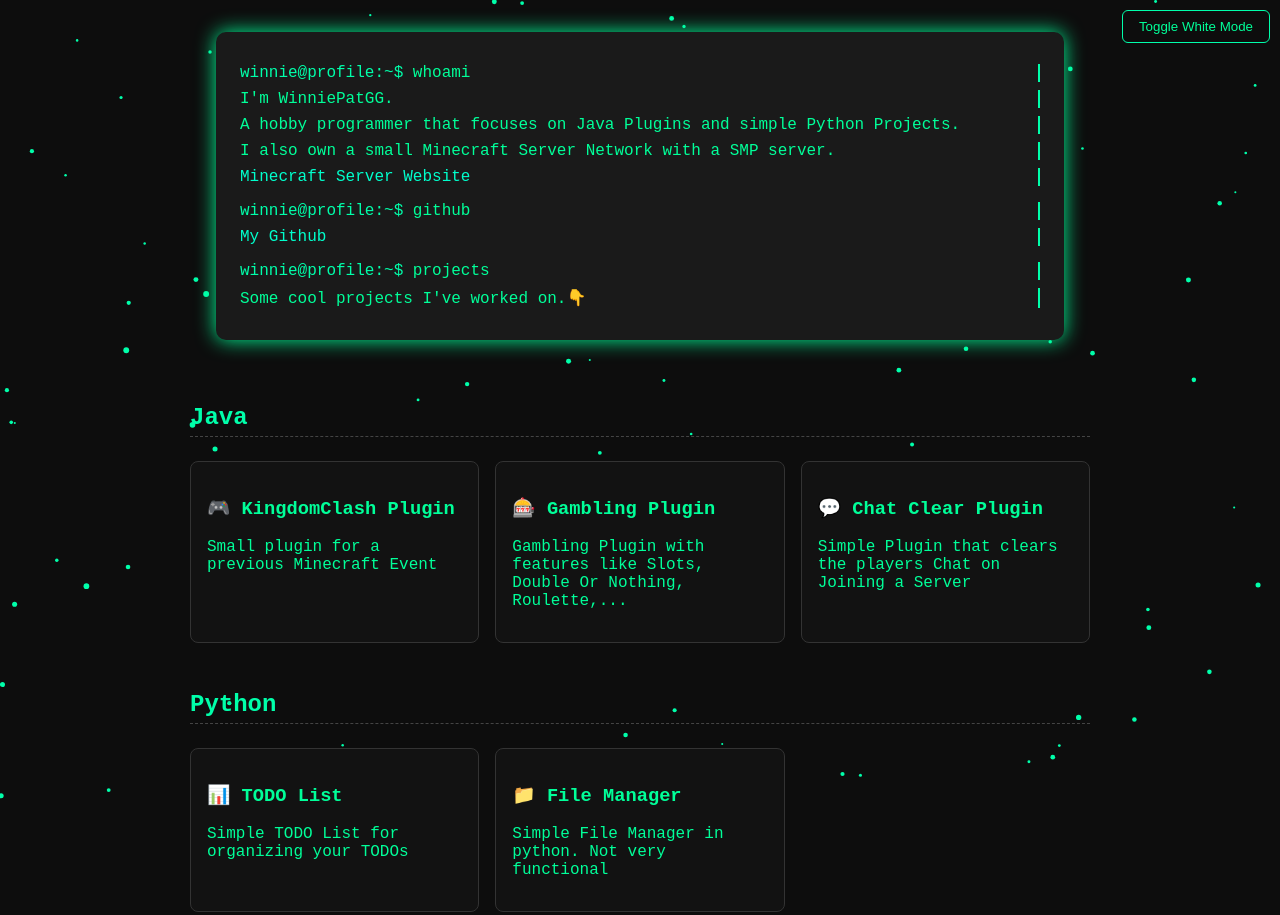
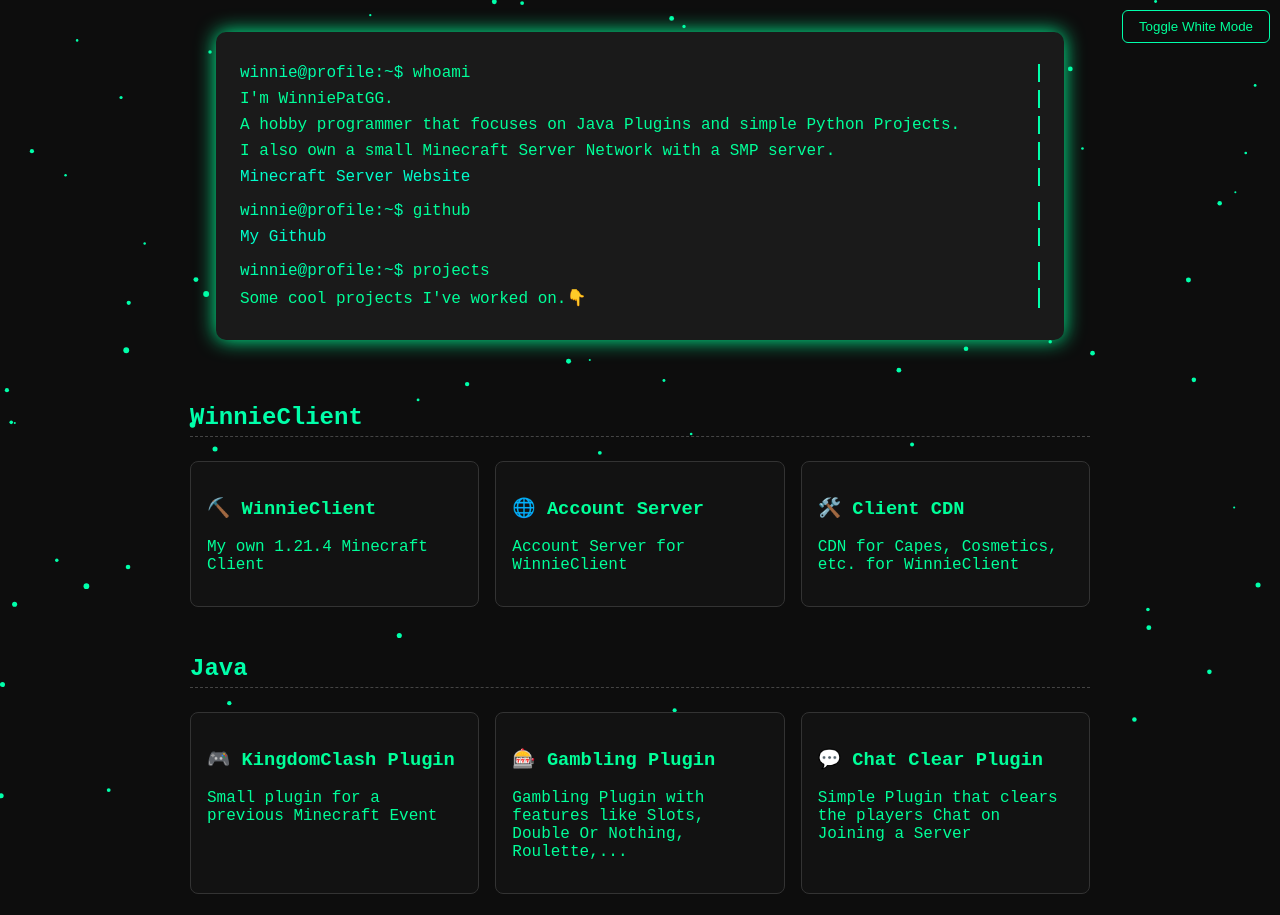
Before and after one commit to WinniePatGG/ProfileWebsite, a plain HTML site: page index.html in a window 1280 px wide. Shown: the top 915 px of the page. Drawn offline with Linux system fonts and the light colour scheme.

Commit message:
update index.html

```diff
--- a/index.html
+++ b/index.html
@@ -25,6 +25,19 @@
   </div>
 
   <div class="projects">
+    <h2 class="category-title">WinnieClient</h2>
+    <a class="project-card" href="https://github.com/WinniePatGG/WinnieClient" target="_blank" rel="noopener noreferrer">
+      <h3>⛏️ WinnieClient</h3>
+      <p>My own 1.21.4 Minecraft Client</p>
+    </a>
+    <a class="project-card" href="https://github.com/WinniePatGG/AccountServer" target="_blank" rel="noopener noreferrer">
+      <h3>🌐 Account Server</h3>
+      <p>Account Server for WinnieClient</p>
+    </a>
+    <a class="project-card" href="https://github.com/WinniePatGG/CDN" target="_blank" rel="noopener noreferrer">
+      <h3>🛠️ Client CDN</h3>
+      <p>CDN for Capes, Cosmetics, etc. for WinnieClient</p>
+    </a>
     <h2 class="category-title">Java</h2>
     <a class="project-card" href="https://github.com/WinniePatGG/WinniePlugin" target="_blank" rel="noopener noreferrer">
       <h3>🎮 KingdomClash Plugin</h3>
```
